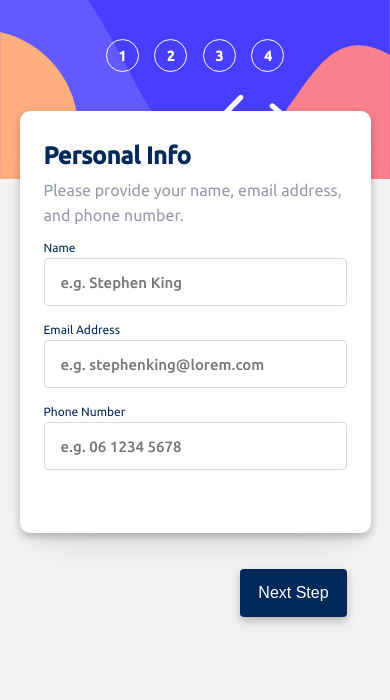
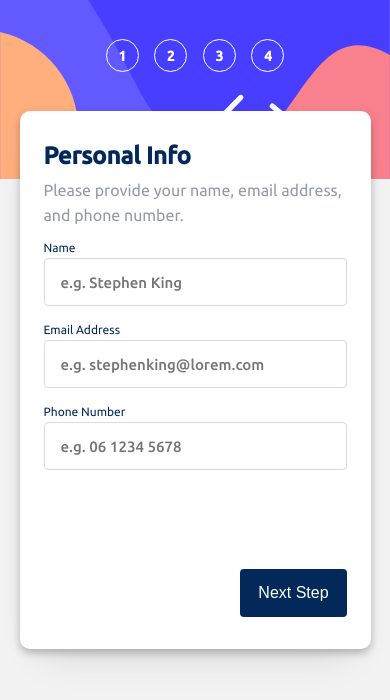
Before and after one commit to kelitasukita/multi-step-form, a React (Vite) app: page / in a window 390 px wide. Shown: the top 700 px of the page. Built offline with nearby package versions, Linux system fonts and the light colour scheme.

Commit message:
Fix height issues on the responsive pages

```diff
--- a/src/global.scss
+++ b/src/global.scss
@@ -62,7 +62,7 @@ $red-errors: #ee374a;
   @media screen and (min-width: 320px) and (max-width: 960px) {
     max-width: 960px;
     width: 90%;
-    height: 50vh;
+    height: 56%;
     margin: 10% auto;
 
     box-shadow: 0px 25px 40px -20px rgba(0, 0, 0, 0.0951141);
@@ -79,6 +79,7 @@ $red-errors: #ee374a;
   @media (min-width: 320px) and (max-width: 960px) {
     width: 100%;
     margin: 0;
+    height: 100%;
     padding: 32px 24px;
   }
 }
```
